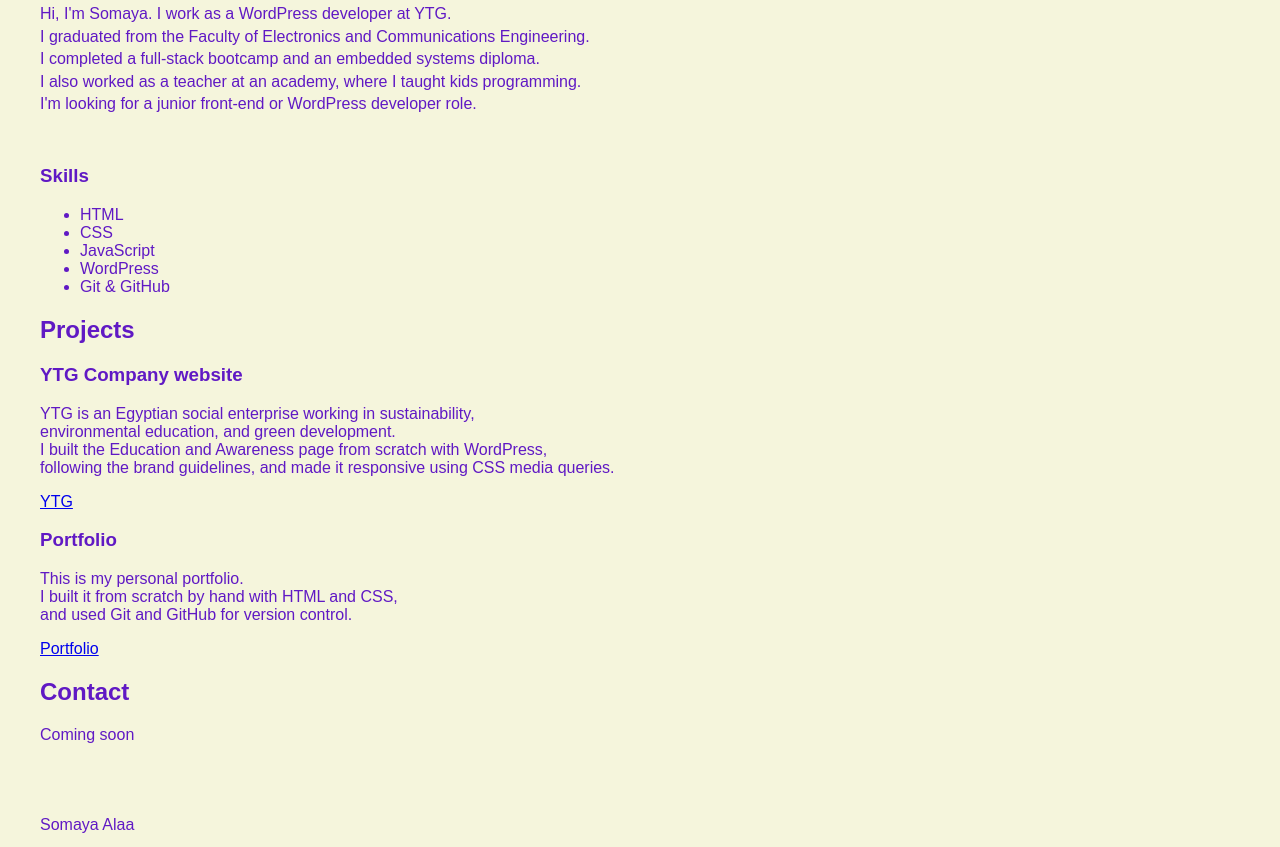
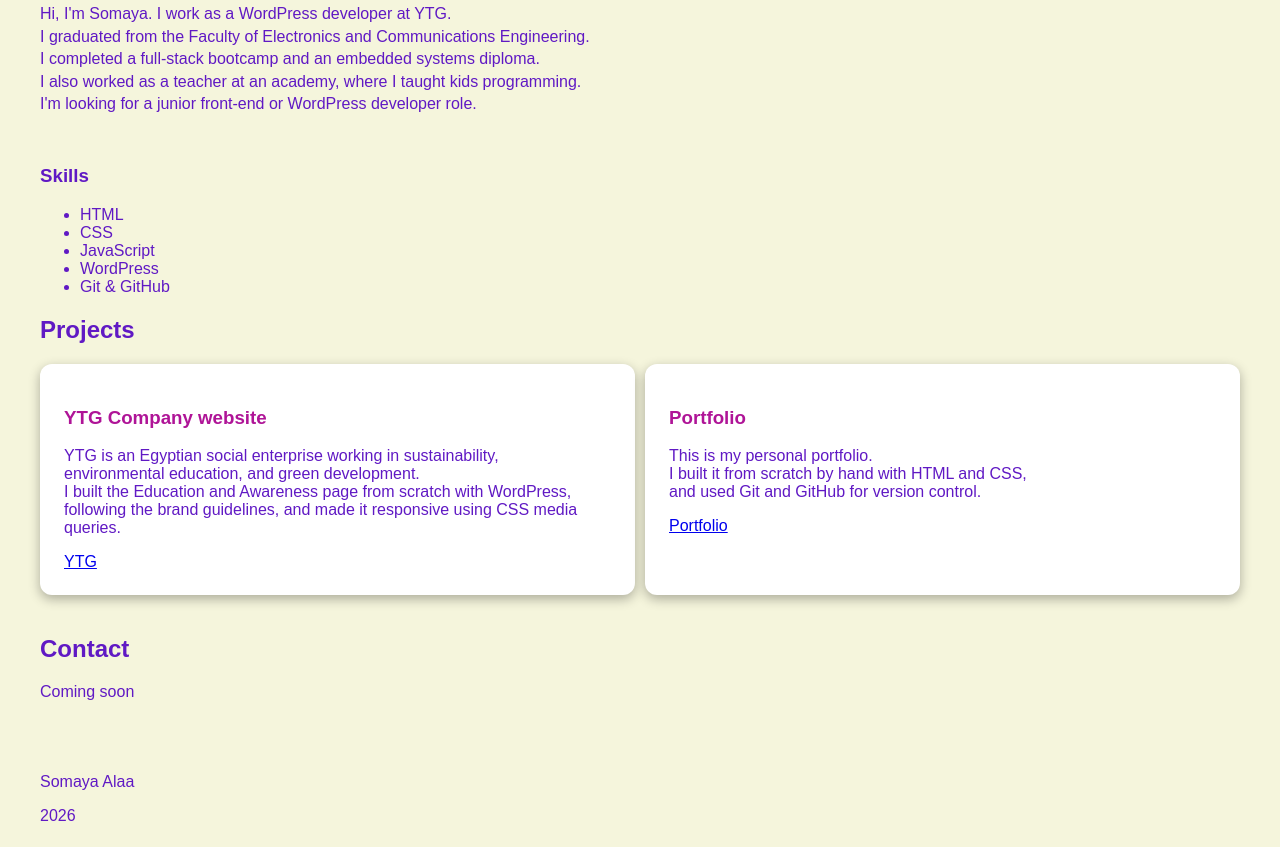
Before and after one commit to Somaya-Alaa/portfolio, a plain HTML site: page index.html in a window 1280 px wide. Shown: the part 402-1249 px from the top of the page. Drawn offline with Linux system fonts and the light colour scheme.

Commit message:
style project cards with flexbox

```diff
--- a/index.html
+++ b/index.html
@@ -32,6 +32,7 @@
                I completed a full-stack bootcamp and an embedded systems diploma.<br>
                I also worked as a teacher at an academy, where I taught kids programming.<br>
                I'm looking for a junior front-end or WordPress developer role.<br>
+            </p>
 
                <h3>Skills</h3>
                <ul>
@@ -44,26 +45,31 @@
         </section>
         <section id="projects">
             <h2>Projects</h2>
-            <p>
-                <article class="project-card">
+
+               <div class="projects-grid">
+                    <article class="project-card">
                     <h3>YTG Company website</h3>
                     <p>
                         YTG is an Egyptian social enterprise working in sustainability,<br>
                         environmental education, and green development.<br>
                         I built the Education and Awareness page from scratch with WordPress,<br>
-                        following the brand guidelines, and made it responsive using CSS media queries.</p>
+                        following the brand guidelines, and made it responsive using CSS media queries.
+                    </p>
                     <a href="https://ytg.eco" target="_blank">YTG</a>
-                </article>
-                <article class="project-card">
+                   </article>
+
+
+                    <article class="project-card">
                     <h3>Portfolio</h3>
                     <p>
                         This is my personal portfolio.<br>
                         I built it from scratch by hand with HTML and CSS,<br>
                          and used Git and GitHub for version control.
                     </p>
+
                     <a href="https://github.com/Somaya-Alaa/portfolio">Portfolio</a>
-                </article>
-            </p>
+                    </article>
+                </div>
         </section>
         <section id="contact">
             <h2>Contact</h2>
--- a/style.css
+++ b/style.css
@@ -40,3 +40,19 @@ main, footer {
 #about h3 {
     margin-top: 50px;
 }
+.project-card {
+    background-color: white;
+    padding: 24px;
+    border-radius: 12px;
+    margin-bottom: 20px;
+    box-shadow: 0 4px 12px rgba(0, 0, 0, 0.3);
+    flex: 1;
+}
+.projects-grid {
+    display: flex;
+    gap: 10px;
+    flex: 1;
+}
+.project-card h3{
+    color: #af1497;
+}
```
